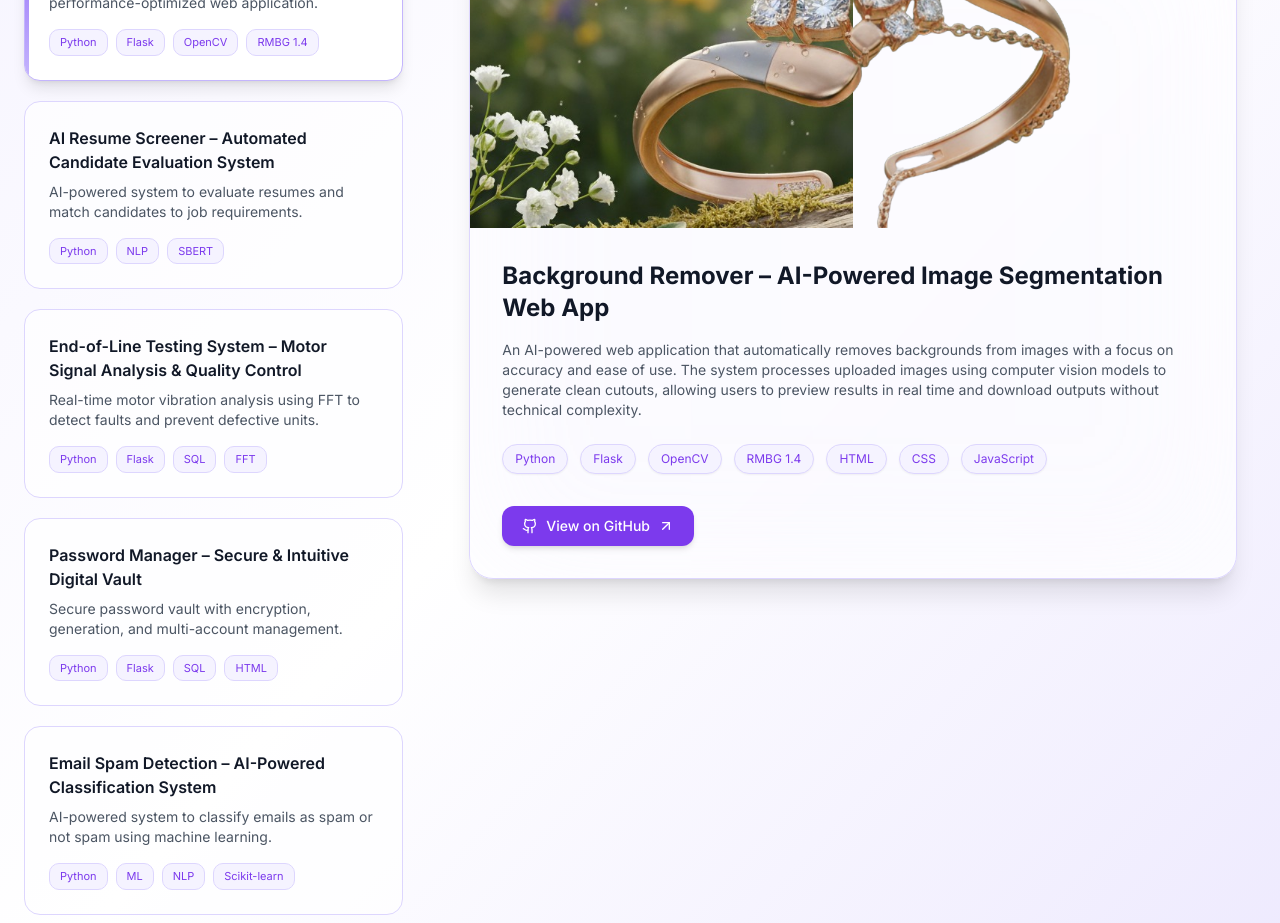
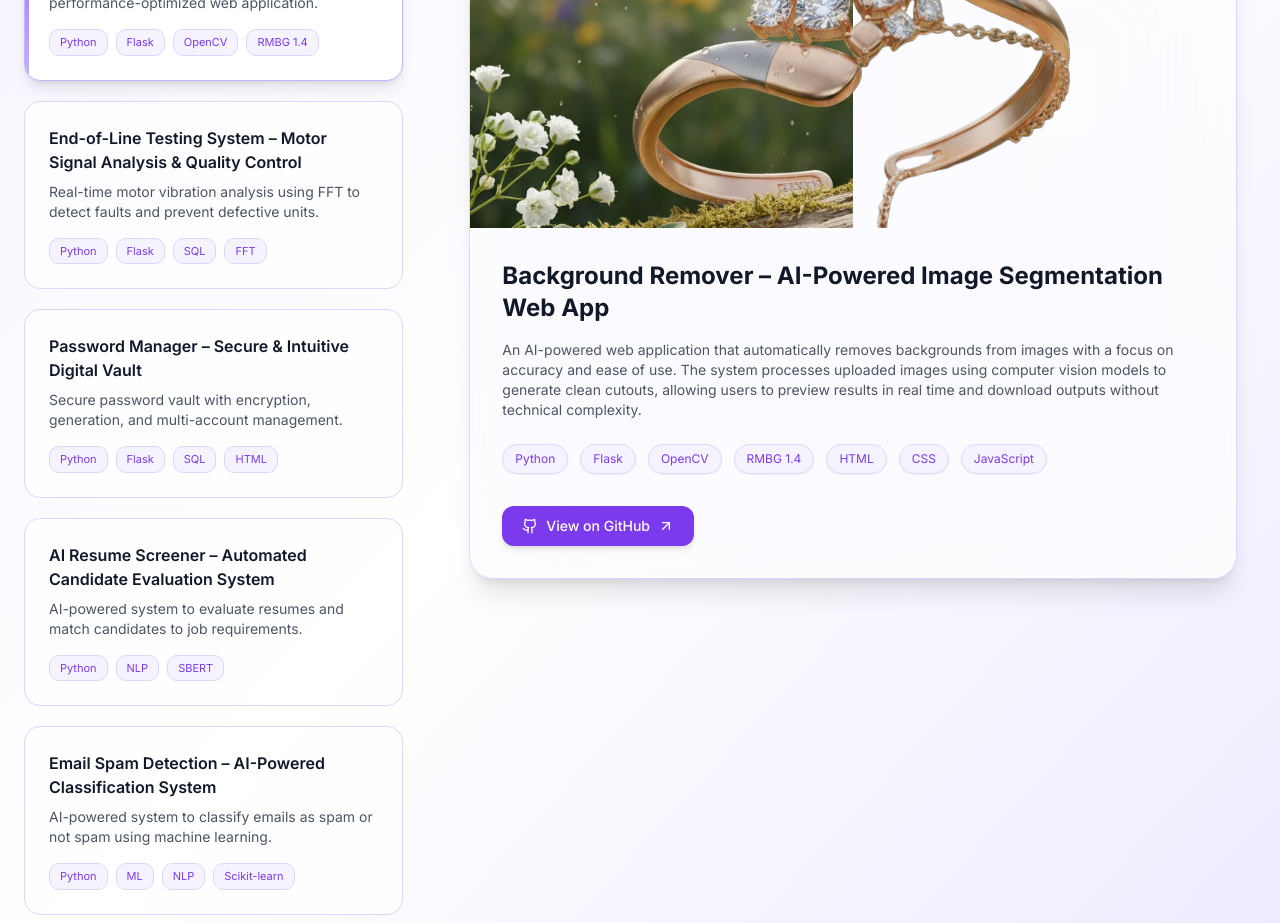
Before and after one commit to shridharshini123/Portfolio, a Next.js app: page / in a window 1280 px wide. Shown: the part 1160-2083 px from the top of the page. Built offline with nearby package versions, Linux system fonts and the light colour scheme.

Commit message:
Update portfolio.ts

```diff
--- a/data/portfolio.ts
+++ b/data/portfolio.ts
@@ -31,18 +31,7 @@ export const projects: Project[] = [
     techStack: ["Python", "Flask", "OpenCV", "RMBG 1.4", "HTML", "CSS", "JavaScript"],
     githubUrl: "https://github.com/shridharshini123/Jewelry_background_remover.git",
   },
-  {
-    id:"AI resume screener",
-    title: "AI Resume Screener – Automated Candidate Evaluation System",
-    description:
-      "AI-powered system to evaluate resumes and match candidates to job requirements.",
-    longDescription:
-       "An AI-driven resume screening tool that evaluates candidate profiles against job descriptions. The system uses natural language processing (NLP) and machine learning models to extract key skills, experience, and qualifications from resumes. It then matches these against predefined job criteria, providing a ranked list of candidates based on relevance and fit. The application streamlines the initial screening process, reducing manual effort and improving the accuracy of candidate selection.",
 
-    thumbnail: "/images/projects/Resume-Screening/thumbnail.jpeg",
-    techStack: ["Python", "NLP","SBERT"],
-    githubUrl: "https://github.com/shridharshini123/AI-Resume-Screening.git",
-  },
   {
     id: "EOL_testing",
     title: "End-of-Line Testing System – Motor Signal Analysis & Quality Control",
@@ -66,6 +55,18 @@ export const projects: Project[] = [
     techStack: ["Python", "Flask", "SQL", "HTML", "CSS", "JavaScript", "Cryptography Libraries"],
     githubUrl: "https://github.com/shridharshini123/Password-Manager.git",
 
+  },
+  {
+    id:"AI resume screener",
+    title: "AI Resume Screener – Automated Candidate Evaluation System",
+    description:
+      "AI-powered system to evaluate resumes and match candidates to job requirements.",
+    longDescription:
+       "An AI-driven resume screening tool that evaluates candidate profiles against job descriptions. The system uses natural language processing (NLP) and machine learning models to extract key skills, experience, and qualifications from resumes. It then matches these against predefined job criteria, providing a ranked list of candidates based on relevance and fit. The application streamlines the initial screening process, reducing manual effort and improving the accuracy of candidate selection.",
+
+    thumbnail: "/images/projects/Resume-Screening/thumbnail.jpeg",
+    techStack: ["Python", "NLP","SBERT"],
+    githubUrl: "https://github.com/shridharshini123/AI-Resume-Screening.git",
   },
   {
     id:"Email-Spam-Detection",
```
